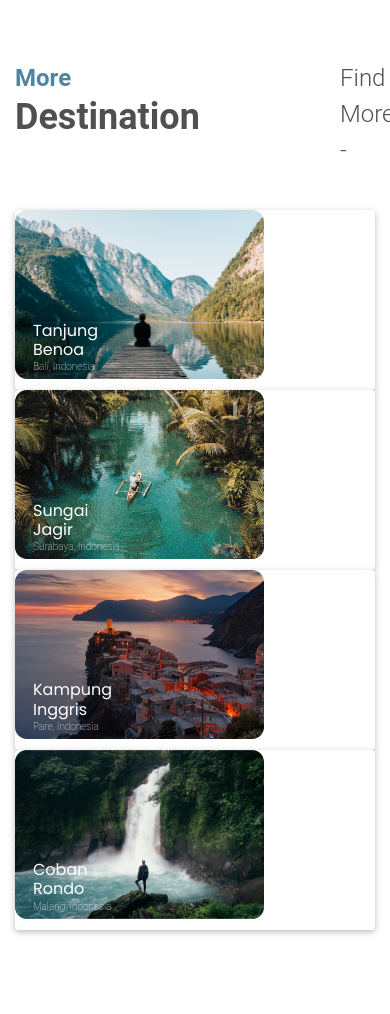
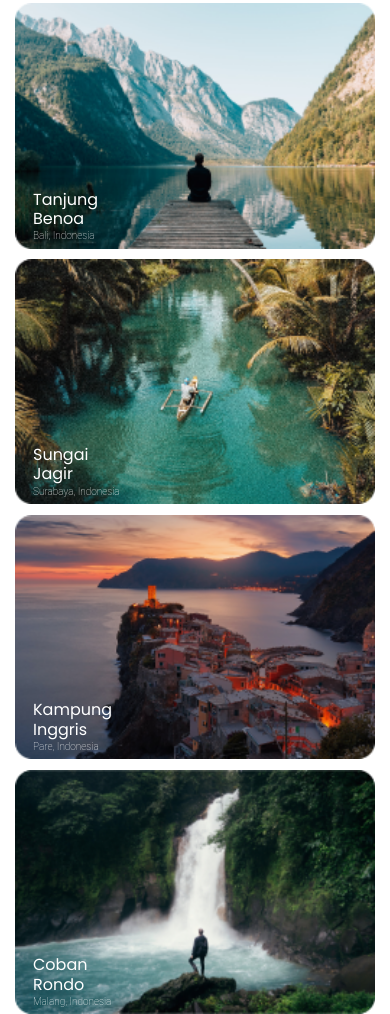
Before and after one commit to caturarp/Holidesia, a plain HTML site: page details.html in a window 390 px wide. Shown: the part 1880-2894 px from the top of the page. Drawn offline with nearby package versions, Linux system fonts and the light colour scheme; a web font is replaced by a local one.

Commit message:
update responsive imgCollages ;)

```diff
--- a/css/custom.css
+++ b/css/custom.css
@@ -56,8 +56,8 @@
   margin-top: 34px;
 }
 .menu .imagesDestination img {
-  width: 249px;
-  height: 169px;
+  width: 100%;
+  /* height: 169px; */
   margin-bottom: 3%;
 }
 .menu .localShop {
@@ -70,6 +70,7 @@
 }
 .card {
   border: 0px;
+  box-shadow: none !important;
 }
 .menu .card-footer:last-child {
   border-radius: 0 !important;
--- a/details.html
+++ b/details.html
@@ -92,7 +92,7 @@
                         <h6 class="align-self-center mb-0">2 Hours Trip</h6>
                 </div>
             </div>
-            <div class="tripDescription col-8 pl-4 mt-5">
+            <div class="tripDescription col-md-8 col-12 pl-4 mt-5">
                 <p>
                     Tanjung Benoa is a peninsula that is a subdistrict of Kuta South District of Badung Regency on Bali. It is famous for its beaches. Tanjung Benoa is also a location of various water sports like banana boat, scuba diving, parasailing, rolling donuts, seawalker, flying fish, snorkeling
                 </p>
@@ -113,11 +113,10 @@
                 </div>
             </div>
             <div class="imagesDestination row d-flex justify-content-around">
-
-                <div class="col">
+                <div class="col-md-3 col-12">
                     <div class="card">
                         <a href="details.html">
-                            <img src="images/simon-migaj-Yui5vfKHuzs-unsplash 1.png" alt="">
+                            <img class="img-fluid" src="images/simon-migaj-Yui5vfKHuzs-unsplash 1.png" alt="">
                             <div class="card-img-overlay">
                             <h5 class="card-title"></h5>
                             <div class="card-footer">
@@ -128,9 +127,9 @@
                         </a>
                     </div>
                 </div>
-                <div class="col">
+                <div class="col-md-3 col-12">
                     <div class="card">
-                        <img src="images/rolands-varsbergs-miKmVyq3qhE-unsplash 1.png" alt="">
+                        <img class="img-fluid" src="images/rolands-varsbergs-miKmVyq3qhE-unsplash 1.png" alt="">
                         <div class="card-img-overlay">
                             <h5 class="card-title"></h5>
                             <div class="card-footer">
@@ -140,9 +139,9 @@
                         </div>
                     </div>
                 </div>
-                <div class="col">
+                <div class="col-md-3 col-12">
                     <div class="card">
-                        <img src="images/anders-jilden-cYrMQA7a3Wc-unsplash 1.png" alt="">
+                        <img class="img-fluid" src="images/anders-jilden-cYrMQA7a3Wc-unsplash 1.png" alt="">
                         <div class="card-img-overlay">
                             <h5 class="card-title"></h5>
                             <div class="card-footer">
@@ -152,9 +151,9 @@
                         </div>
                     </div>
                 </div>
-                <div class="col">
+                <div class="col-md-3 col-12">
                     <div class="card">
-                        <img src="images/stefan-stefancik-0wMmxNB6Xzc-unsplash 1.png" alt="">
+                        <img class="img-fluid" src="images/stefan-stefancik-0wMmxNB6Xzc-unsplash 1.png" alt="">
                         <div class="card-img-overlay">
                             <h5 class="card-title"></h5>
                             <div class="card-footer">
```
